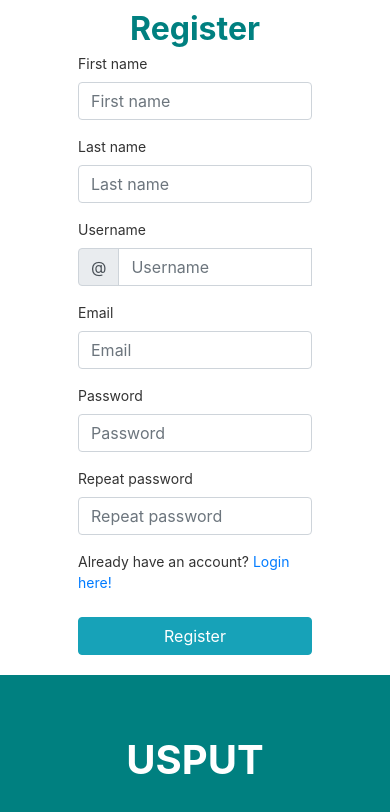
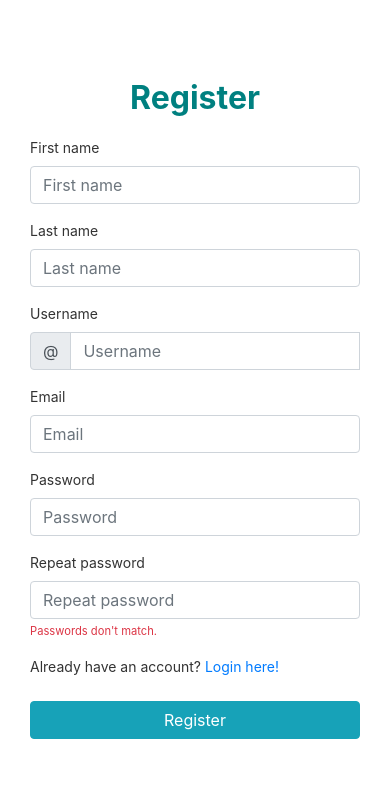
Before and after one commit to muhamedd136/usput, a React (Create React App) app in the folder client/: page /register in a window 390 px wide. Shown: the top 812 px of the page. Built offline with nearby package versions, Linux system fonts and the light colour scheme.

Commit message:
small fixes

```diff
--- a/client/src/components/OfferCard/OfferCard.js
+++ b/client/src/components/OfferCard/OfferCard.js
@@ -33,6 +33,7 @@ const OfferCard = (props) => {
   const [deleteModalShow, setDeleteModalShow] = useState(false);
   const [applyModalShow, setApplyModalShow] = useState(false);
   const [editModalShow, setEditModalShow] = useState(false);
+  const [stateModal, setStateModal] = useState(false);
 
   const [editOfferData, setEditOfferData] = useState({
     userId: userId,
@@ -51,9 +52,6 @@ const OfferCard = (props) => {
     startingLocation: "",
     endingLocation: "",
   });
-
-  const [stateModal, setStateModal] = useState(false);
-  const [isEmpty, setIsEmpty] = useState(false);
 
   const handleChange = (event) => {
     event.preventDefault();
@@ -125,7 +123,6 @@ const OfferCard = (props) => {
     event.preventDefault();
 
     if (formValid(errors, { name, price, startingLocation, endingLocation })) {
-      setIsEmpty(false);
       setStateModal(true);
       await offer
         .update(id, editOfferData)
@@ -143,7 +140,6 @@ const OfferCard = (props) => {
         });
     } else {
       console.error("FORM INVALID - CHECK ALL FIELDS");
-      setIsEmpty(true);
     }
   };
 
--- a/client/src/components/OrderCard/OrderCard.js
+++ b/client/src/components/OrderCard/OrderCard.js
@@ -28,7 +28,7 @@ const OrderCard = (props) => {
     id,
   } = props;
 
-  const [orderBody, setOrderBody] = useState({
+  const [orderBody] = useState({
     offererId: offererId,
     offererUsername: offererUsername,
     applierUsername: applierUsername,
--- a/client/src/pages/Offers/Offers.js
+++ b/client/src/pages/Offers/Offers.js
@@ -194,7 +194,6 @@ const Offers = ({ update }) => {
 
   /** infinite scroll */
   const LOGS_PER_PAGE = 30;
-  const TOTAL_LOG_PAGES = Math.ceil(totalLogs / LOGS_PER_PAGE);
   const [scrollEnabled, setScrollEnabled] = useState(false);
   const [currentLogPage, setCurrentLogPage] = useState(1);
   const LOG_OFFSET = LOGS_PER_PAGE * currentLogPage - LOGS_PER_PAGE;
@@ -225,7 +224,10 @@ const Offers = ({ update }) => {
       if (bottomLimit && scrollEnabled) {
         const extendedList = await offer.searchLogs(LOGS_PER_PAGE, LOG_OFFSET);
 
-        if (extendedList.data[0].records.length > 0) {
+        if (
+          extendedList.data[0].records.length > 0 &&
+          allLogs.length < totalLogs
+        ) {
           setAllLogs([...allLogs, ...extendedList.data[0].records]);
           setCurrentLogPage(currentLogPage + 1);
         } else {
--- a/client/src/pages/Profile/Profile.js
+++ b/client/src/pages/Profile/Profile.js
@@ -289,7 +289,6 @@ const Profile = (props) => {
 
   /** infinite scroll */
   const LOGS_PER_PAGE = 30;
-  const TOTAL_LOG_PAGES = Math.ceil(totalLogs / LOGS_PER_PAGE);
   const [scrollEnabled, setScrollEnabled] = useState(false);
   const [currentLogPage, setCurrentLogPage] = useState(1);
   const LOG_OFFSET = LOGS_PER_PAGE * currentLogPage - LOGS_PER_PAGE;
@@ -330,7 +329,10 @@ const Profile = (props) => {
           LOG_OFFSET
         );
 
-        if (extendedList.data[0].records.length > 0) {
+        if (
+          extendedList.data[0].records.length > 0 &&
+          profileLogs.length < totalLogs
+        ) {
           setProfileLogs([...profileLogs, ...extendedList.data[0].records]);
           setCurrentLogPage(currentLogPage + 1);
         } else {
--- a/client/src/pages/Register/Register.js
+++ b/client/src/pages/Register/Register.js
@@ -23,20 +23,30 @@ const Register = (props) => {
     repeatPassword,
   } = registerData;
 
-  const [registrationFail, setRegistrationFail] = useState(false);
+  const [passwordMatch, setPasswordMatch] = useState(false);
   const [isLoading, setIsLoading] = useState(false);
   const [validated, setValidated] = useState(false);
-  const [isFilled, setIsFilled] = useState(true);
 
   const handleChange = (event) => {
+    const { name, value } = event.target;
+
+    if (name === "repeatPassword") {
+      setPasswordMatch(value === password);
+    }
+
     setRegisterData({
       ...registerData,
-      [event.target.name]: event.target.value,
+      [name]: value,
     });
   };
 
   const handleSubmit = async (event) => {
     const form = event.currentTarget;
+
+    if (password !== repeatPassword) {
+      setPasswordMatch(false);
+      return;
+    }
 
     if (
       form.checkValidity() === false &&
@@ -66,18 +76,16 @@ const Register = (props) => {
         setIsLoading(false);
         props.history.push("/login");
       })
-      .catch(() => {
-        setIsLoading(false);
-        setRegistrationFail(true);
-      });
+      .catch(() => {});
+    setIsLoading(false);
   };
 
   return (
-    <div className="Login row">
-      <div className="col-md-8 LoginLayout-left">
-        <div className="Login-header">Register</div>
+    <div className="Register row">
+      <div className="col-md-8 RegisterLayout-left">
+        <div className="Register-header">Register</div>
         <Form
-          className="Register-Form"
+          className="Register-form"
           noValidate
           validated={validated}
           onSubmit={handleSubmit}
@@ -170,9 +178,11 @@ const Register = (props) => {
               value={repeatPassword}
               onChange={handleChange}
             />
-            <Form.Control.Feedback type="invalid">
-              Passwords don't match.
-            </Form.Control.Feedback>
+            {passwordMatch ? null : (
+              <Form.Text className="text-danger">
+                Passwords don't match.
+              </Form.Text>
+            )}
           </Form.Group>
           <Form.Group>
             <Form.Label>
@@ -190,8 +200,8 @@ const Register = (props) => {
           </Form.Group>
         </Form>
       </div>
-      <div className="col-md-4 LoginLayout-right">
-        <div className="Login-banner">USPUT</div>
+      <div className="col-md-4 RegisterLayout-right">
+        <div className="Register-banner">USPUT</div>
       </div>
     </div>
   );
--- a/client/src/pages/Register/Register.scss
+++ b/client/src/pages/Register/Register.scss
@@ -1,3 +1,131 @@
-.Register-Form {
-  width: 65%;
+// .Register-Form {
+//   width: 65%;
+// }
+
+// .Register-left {
+//   height: 100vh;
+//   background-color: white;
+//   display: flex;
+//   flex-direction: column;
+//   justify-content: center;
+//   align-items: center;
+// }
+
+// .Register-right {
+//   height: 100vh;
+//   background-color: teal;
+//   display: flex;
+//   justify-content: center;
+//   align-items: center;
+// }
+
+// @media screen and (max-height: 750px) {
+//   .Register-right {
+//     display: none;
+//   }
+// }
+
+.Register {
+  margin: 0;
+  padding: 0;
+  display: flex;
+  flex-direction: row;
+
+  .RegisterLayout-left {
+    height: 100vh;
+    width: 100%;
+    background-color: white;
+    display: flex;
+    flex-direction: column;
+    justify-content: center;
+    align-items: center;
+
+    .Register-header {
+      font-size: 32px;
+      font-weight: bold;
+      color: teal;
+    }
+
+    .Register-form {
+      padding: 15px;
+      width: 70%;
+    }
+
+    .Input-group {
+      display: flex;
+      flex-direction: column;
+    }
+
+    .Input-label {
+      color: teal;
+      font-weight: bold;
+    }
+
+    .Input-input {
+      padding: 5px;
+      border: 1px solid gray;
+      border-radius: 5px;
+      border-color: teal;
+      margin-bottom: 15px;
+      outline: none;
+    }
+
+    .Buttons-group {
+      display: flex;
+      flex-direction: column;
+      justify-content: flex-end;
+      align-items: center;
+      outline: none;
+    }
+
+    .Register-fail {
+      color: red;
+    }
+  }
+
+  .RegisterLayout-right {
+    height: 100vh;
+    background-color: teal;
+    display: flex;
+    justify-content: center;
+    align-items: center;
+
+    .Register-banner {
+      font-size: 40px;
+      font-weight: bold;
+      color: white;
+    }
+  }
 }
+
+@media screen and (max-width: 767px) {
+  .Register {
+    .RegisterLayout-left {
+      height: 100vh;
+
+      .Register-form {
+        width: 100%;
+      }
+    }
+
+    .RegisterLayout-right {
+      display: none;
+    }
+  }
+}
+
+@media screen and (max-height: 500px) {
+  .Register {
+    .RegisterLayout-left {
+      height: 100%;
+
+      .Register-form {
+        width: 100%;
+      }
+    }
+
+    .RegisterLayout-right {
+      display: none;
+    }
+  }
+}
```
Also changed, not shown: client/src/pages/Profile/Profile.scss (+24 -42 lines).
